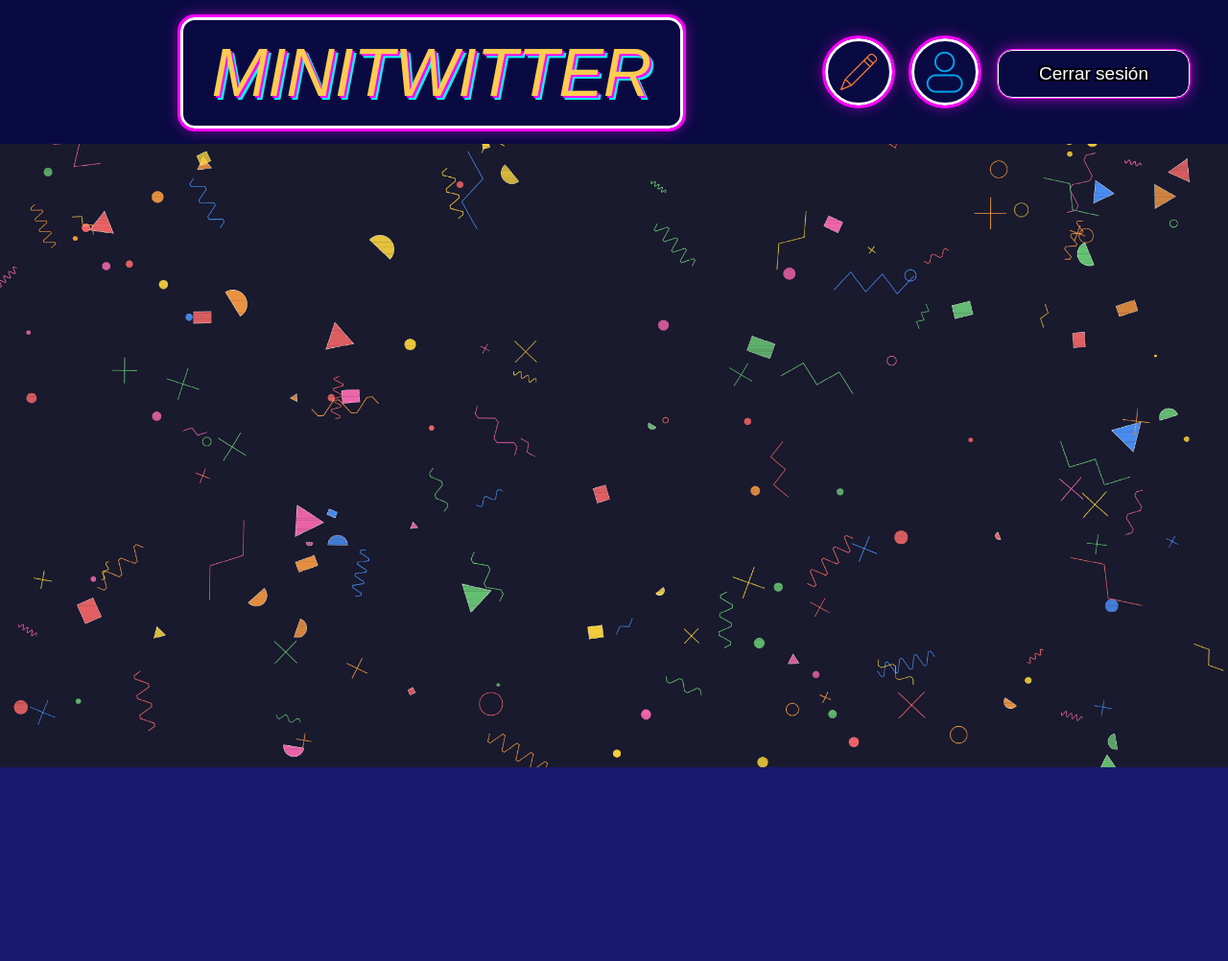
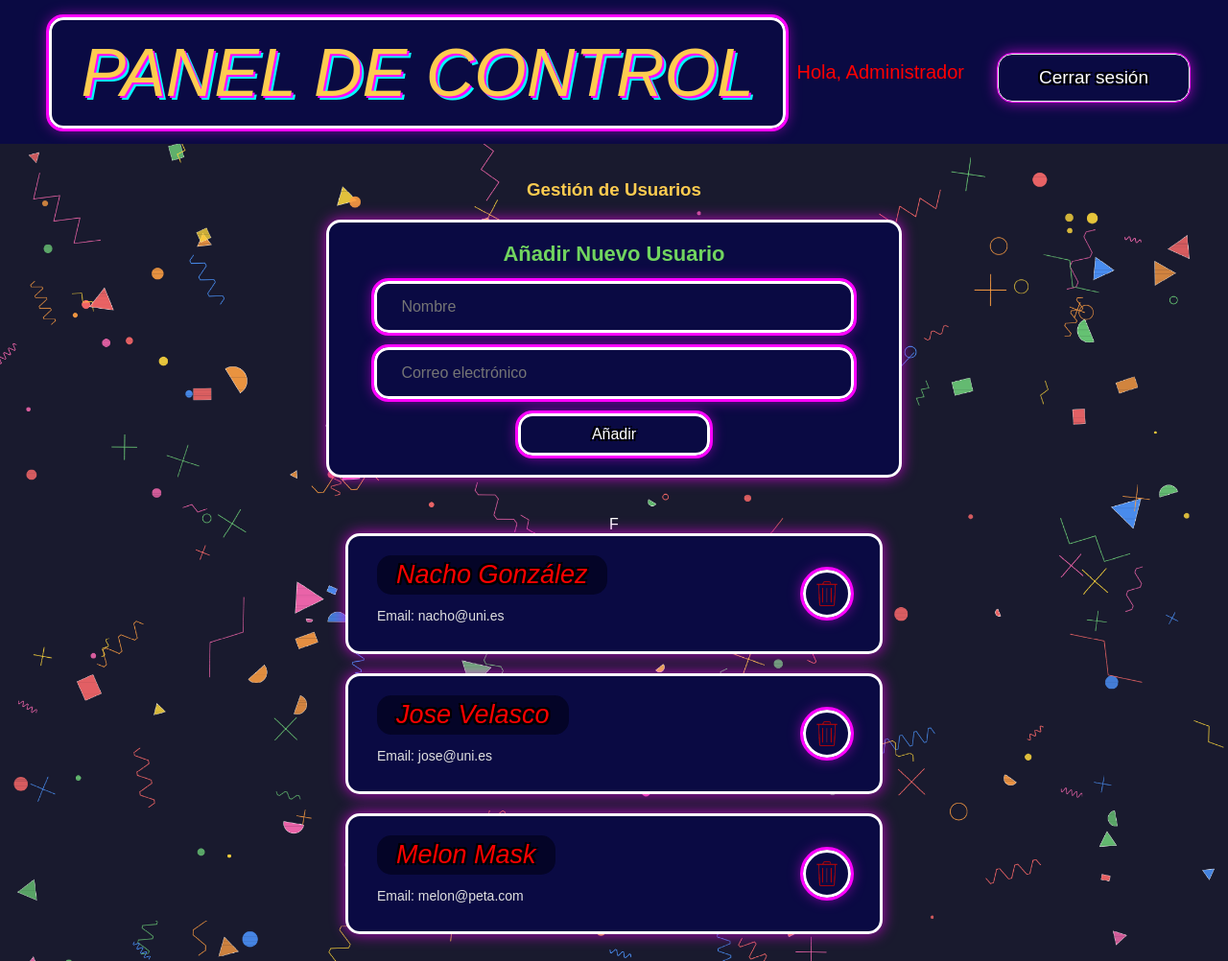
Before and after one commit to IgnacioGonzalez2/Trabajo-LIDS, a website: page index.html in a window 1280 px wide. Shown: the whole page at 96% size. Before the commit the page ends 800 px from the top, so only its background shows below. Drawn offline with nearby package versions, Linux system fonts and the light colour scheme; sample sign-in values are in the browser's storage; a web font is replaced by a local one.

Commit message:
v0.1 añadidias funciones de entrar a index con toke de prueba, mostrar prueba de lista de usuarios y funcionalidad de eliminar y añadir usuarios nuevos.

```diff
--- a/css/estilo.css
+++ b/css/estilo.css
@@ -658,3 +658,99 @@ body.index {
     background-color: rgb(10, 10, 67);
     min-width: 70px;
 }
+
+/* Segundo trabajo */
+/*Panel de control*/
+.panel-admin {
+    margin-top: 10px;
+    display: flex;
+    flex-direction: column;
+    align-items: center;
+    color: white;
+    width: 100%;
+}
+
+.usuario-texto {
+    color: red;
+    font-size: 20px;
+    align-self: center;
+    margin-right: 15px;
+}
+
+.panel-titulo {
+    text-align: center;
+    margin-bottom: 5px;
+}
+
+.panel-subtitulo {
+    margin-bottom: 30px;
+    color: #aaa;
+}
+
+.panel-seccion {
+    color: rgb(253, 204, 80);
+    margin-bottom: 20px;
+}
+
+.contenedor-lista {
+    width: 100%;
+    max-width: 600px;
+    padding: 0 20px;
+    box-sizing: border-box;
+}
+
+.tarjeta-usuario {
+    margin-bottom: 20px;
+    justify-content: space-between;
+    align-items: center;
+    width: 100%;
+    box-sizing: border-box;
+}
+
+.tarjeta-username {
+    margin-top: 5px !important;
+}
+
+.tarjeta-email {
+    font-size: 14px;
+    color: #e0e0e0;
+}
+
+.tarjeta-botones {
+    width: auto !important;
+    margin: 0 !important;
+}
+
+.boton-basura-panel {
+    width: 50px !important;
+    height: 50px !important;
+    min-width: 50px !important;
+}
+
+.formulario-crear {
+    display: flex;
+    flex-direction: column;
+    align-items: center;
+    background-color: rgb(10, 10, 67);
+    border: 3px solid white;
+    border-radius: 15px;
+    padding: 20px;
+    width: 100%;
+    max-width: 600px;
+    box-sizing: border-box;
+    margin-bottom: 40px;
+    box-shadow: 0 0 15px rgba(255, 0, 255, 0.7);
+}
+
+.formulario-crear h4 {
+    margin: 0 0 15px 0;
+    color: rgb(113, 212, 95);
+    font-size: 22px;
+}
+
+.input-panel {
+    margin-bottom: 15px;
+    width: 80% !important;
+    color: white;
+    font-family: 'Bitcount Grid Double', sans-serif;
+}
--- a/index.html
+++ b/index.html
@@ -1,11 +1,14 @@
 <!DOCTYPE html>
-<html lang="es">
+<html lang="es" ng-app="miAppIndex" ng-controller="IndexController">
 
 <head>
     <meta charset="UTF-8">
-    <title>MiniTwitter</title>
-    <script src="js/index.js" defer></script>
+    <title>Gestor Multimedia - Admin</title>
+
+    <script src="https://ajax.googleapis.com/ajax/libs/angularjs/1.8.2/angular.min.js"></script>
+
     <link rel="stylesheet" href="css/estilo.css">
+
     <link rel="preconnect" href="https://fonts.googleapis.com">
     <link rel="preconnect" href="https://fonts.gstatic.com" crossorigin>
     <link href="https://fonts.googleapis.com/css2?family=Bitcount+Grid+Double:wght@100..900&display=swap"
@@ -14,15 +17,46 @@
 </head>
 
 <body class="index">
+
     <div class="logout">
-        <p id="Titulo_2" class="logo_index">MINITWITTER</p>
+        <p id="Titulo_2" class="logo_index">PANEL DE CONTROL</p>
         <div class="botones">
-            <button id="escribir_tuit"></button>
-            <button id="perfil"></button>
-            <button id="logout">Cerrar sesión</button>
+            <span class="usuario-texto">
+                Hola, {{ usuarioConectado }}
+            </span>
+            <button id="logout" ng-click="cerrarSesion()">Cerrar sesión</button>
         </div>
     </div>
-    <div id="muro"></div>
+
+    <div class="panel-admin">
+
+        <h3 class="panel-seccion">Gestión de Usuarios</h3>
+        <div class="formulario-crear">
+            <h4>Añadir Nuevo Usuario</h4>
+
+            <input type="text" class="input-panel" placeholder="Nombre" ng-model="nuevoUsuario.name">
+
+            <input type="email" class="input-panel" placeholder="Correo electrónico" ng-model="nuevoUsuario.email">
+
+            <button id="login" ng-click="crearUsuario()">Añadir</button>
+        </div>F
+        <div class="contenedor-lista">
+
+            <div class="tuits tarjeta-usuario" ng-repeat="u in listaUsuarios">
+                <div>
+                    <p class="username tarjeta-username">{{ u.name }}</p>
+                    <p class="tarjeta-email">Email: {{ u.email }}</p>
+                </div>
+
+                <div class="botones_tuit tarjeta-botones">
+                    <button class="basura boton-basura-panel" ng-click="borrarUsuario(u.id)"></button>
+                </div>
+            </div>
+
+        </div>
+    </div>
+
+    <script src="js/index.js"></script>
 </body>
 
 </html>
--- /dev/null
+++ b/js/index.js
@@ -0,0 +1,66 @@
+var app = angular.module('miAppIndex', []);
+
+app.controller('IndexController', function($scope) {
+    //Funcionalidad 1: Comprobar que el usuario ha iniciado sesión antes de mostrar la página principal y posibilidad de cerrar sesión.
+
+    //En primer lugar recupero el token de sesión guardado previamente al hacer login.
+    let token = sessionStorage.getItem("token");
+
+    if (token === null) {
+        //Si no hay token redirigimos a la página de login.
+        window.location.href = "login.html";
+    } else {
+        // Si hay token, recuperamos el nombre del usuario
+        $scope.usuarioConectado = sessionStorage.getItem("Usuario") || "Administrador";
+    }
+
+    //Funcionalidad 2: Mostrar una lista de usuarios (con datos ficticios) y permitir eliminar usuarios de la lista.
+    $scope.listaUsuarios = [
+        { id: 1, name: "Nacho González", email: "nacho@uni.es" },
+        { id: 2, name: "Jose Velasco", email: "jose@uni.es" },
+        { id: 3, name: "Melon Mask", email: "melon@peta.com" }
+    ];
+
+    //Funcionalidad 3: Cerrar sesión.
+    //Si se hace click en cerrar sesión se borran los datos del navegador y se redirige al login
+    $scope.cerrarSesion = function() {
+        sessionStorage.clear();
+        window.location.href = "login.html";
+    };
+
+    //Funcionalidad 4: Eliminar usuario.
+    $scope.borrarUsuario = function(idRecibido) {
+        $scope.listaUsuarios = $scope.listaUsuarios.filter(u => u.id !== idRecibido);
+    };
+
+    // NUEVO: Objeto vacío para el formulario de la pantalla
+    $scope.nuevoUsuario = {
+        name: '',
+        email: ''
+    };
+
+    //Funcionalidad 5: Añadir nuevo usuario
+    $scope.crearUsuario = function() {
+        //Compruebo que el usuario no haya dejado los campos vacíos
+        if ($scope.nuevoUsuario.name === '' || $scope.nuevoUsuario.email === '') {
+            alert("Por favor, rellena todos los campos.");
+            return;
+        }
+
+        // Le invento un ID único sumando 1 al tamaño de la lista
+        let nuevoId = $scope.listaUsuarios.length + 1;
+
+        // Meto el nuevo usuario dentro de la lista de la memoria
+        $scope.listaUsuarios.push({
+            id: nuevoId,
+            name: $scope.nuevoUsuario.name,
+            email: $scope.nuevoUsuario.email
+        });
+
+        // Limpio los cuadros de texto de la pantalla para que queden vacíos otra vez
+        $scope.nuevoUsuario.name = '';
+        $scope.nuevoUsuario.email = '';
+
+        alert("¡Usuario añadido con éxito!");
+    };
+});
```
Also changed, not shown: js/login.js (+14 -1 lines).
